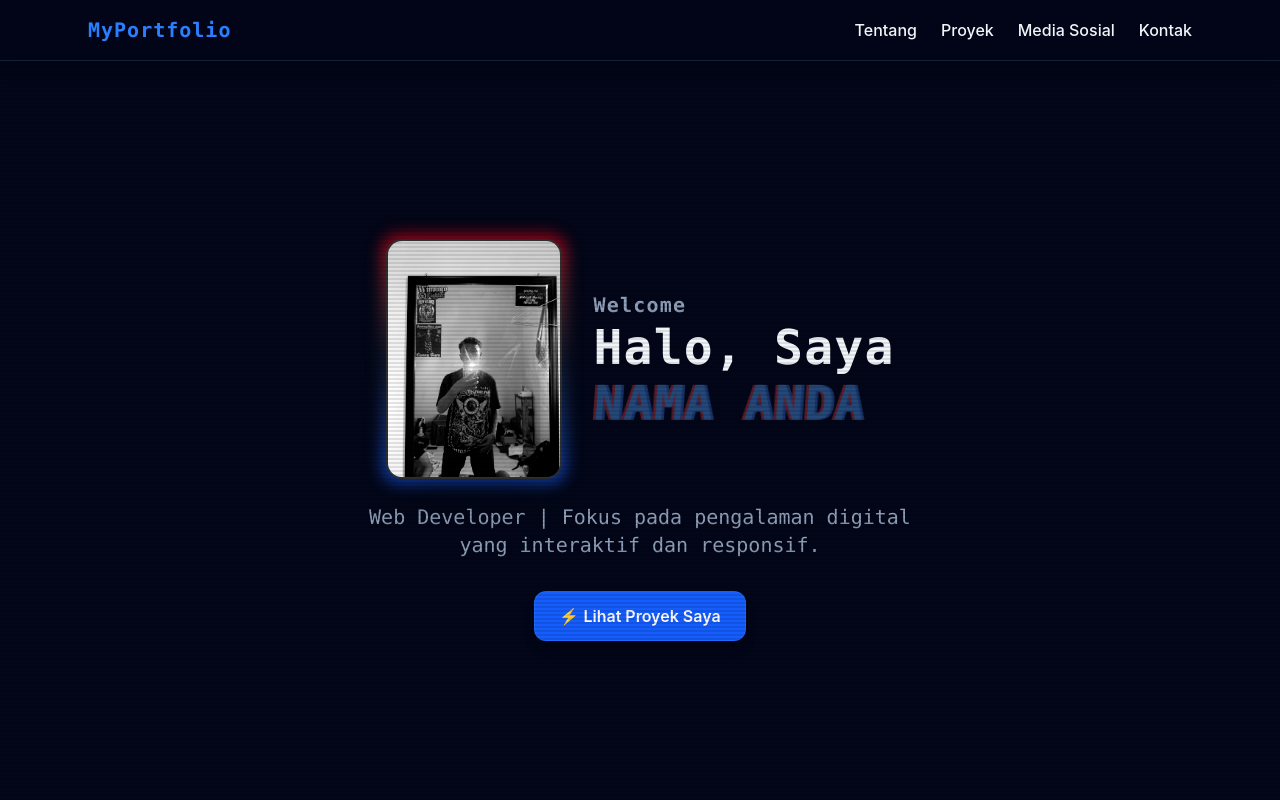
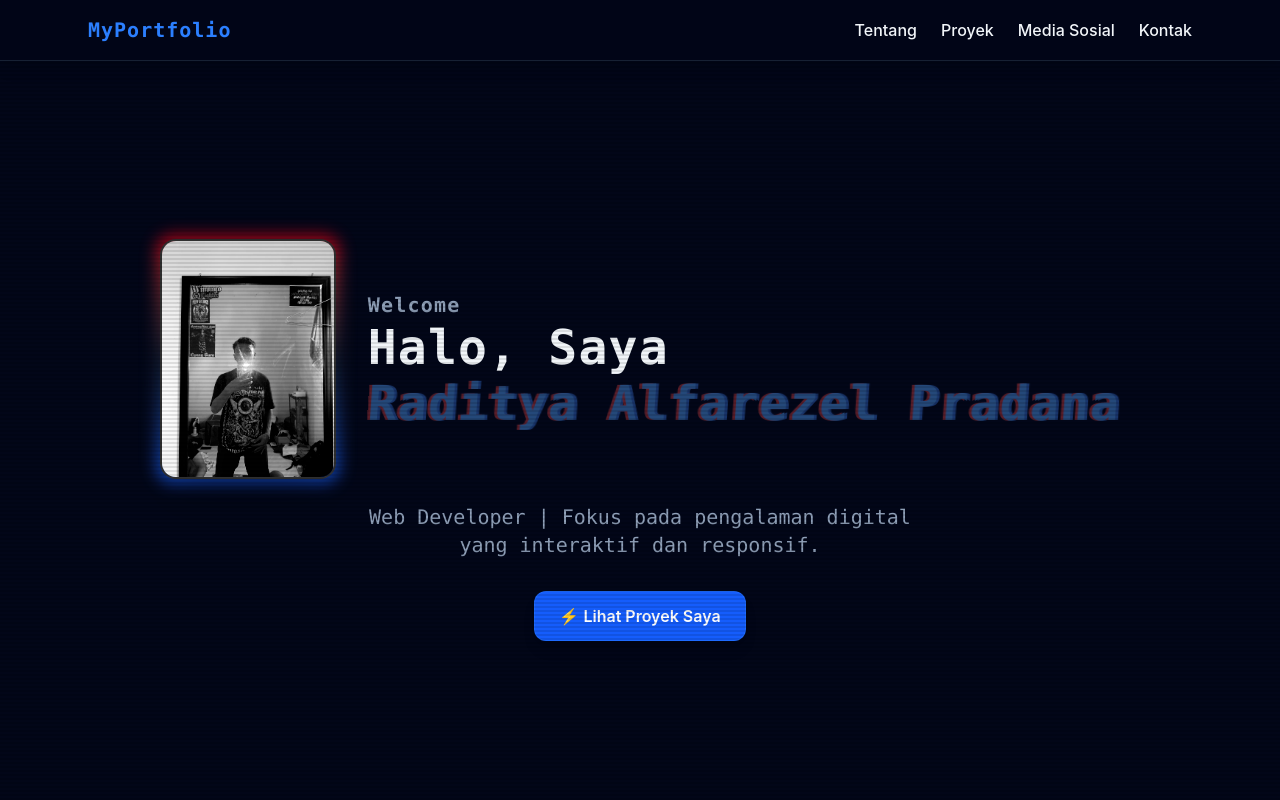
Before and after one commit to pradanaraditya357-boop/portofoliorace, a website: page index.html in a window 1280 px wide. Shown: the top 800 px of the page. Drawn offline with Linux system fonts and the light colour scheme.

Commit message:
Ganti NAMA ANDA dengan Raditya Alfarezel Pradana

```diff
--- a/index.html
+++ b/index.html
@@ -65,7 +65,7 @@
           <span class="text-slate-400 text-xl block mb-1">Welcome</span>
           Halo, Saya <br class="hidden md:block"/>
           <span class="inline-block text-blue-400 font-black animate-horror-glitch mt-2">
-            NAMA ANDA
+            Raditya Alfarezel Pradana
           </span>
         </h1>
       </div>
```
